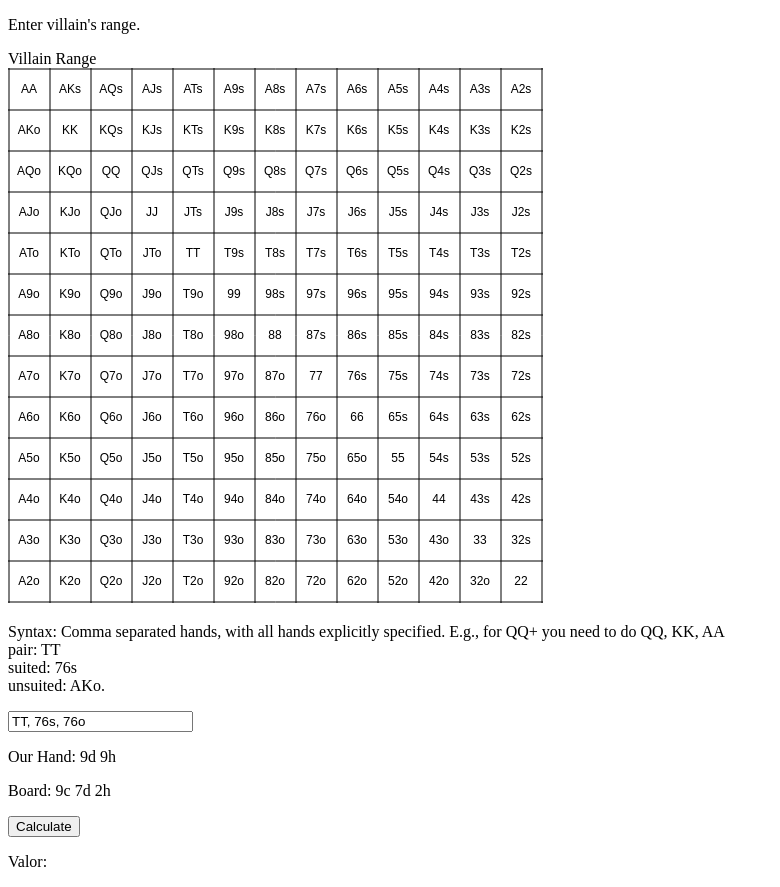
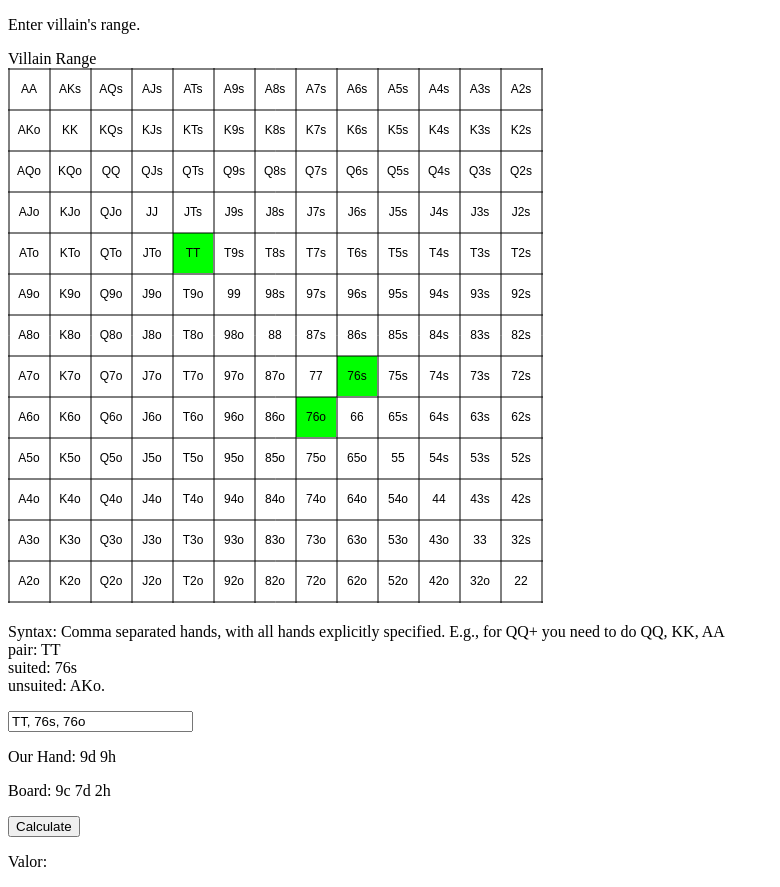
Before and after one commit to OwenQian/ValorCalculator, a plain HTML site: page index.html in a window 1280 px wide. Shown: the whole page, without its empty margins (0-780 px from the left). Drawn offline with Linux system fonts and the light colour scheme.

Commit message:
Basic range selector

```diff
--- a/index.html
+++ b/index.html
@@ -38,8 +38,8 @@
             document.getElementById("btn").addEventListener("click", test);
 
             let canvas = document.getElementById("rangeCanvas");
-            let rangeUI = new RangeUI(canvas);
-            rangeUI.drawGrid();
+            let rangeTextBox = document.getElementById("vrange");
+            let rangeUI = new RangeUI(canvas, rangeTextBox);
         </script>
     </body>
 </html>
--- a/scripts/range-ui.js
+++ b/scripts/range-ui.js
@@ -1,7 +1,7 @@
 const cards = ['A', 'K', 'Q', 'J', 'T', '9', '8', '7', '6', '5', '4', '3', '2'];
 
 export class RangeUI {
-    constructor(canvas, box_height=40, box_width=40) {
+    constructor(canvas, textBox, boxHeight = 40, boxWidth = 40) {
         this.selected =
             [[0, 0, 0, 0, 0, 0, 0, 0, 0, 0, 0, 0, 0],
                 [0, 0, 0, 0, 0, 0, 0, 0, 0, 0, 0, 0, 0],
@@ -18,11 +18,23 @@ export class RangeUI {
                 [0, 0, 0, 0, 0, 0, 0, 0, 0, 0, 0, 0, 0]];
         this.canvas = canvas;
         this.ctx = canvas.getContext("2d");
-        this.box_height = box_height;
-        this.box_width = box_width;
-        canvas.width = 2 + (box_width + 1) * 13;
-        canvas.height = 2 + (box_height + 1) * 13;
+        this.textBox = textBox;
+        this.boxHeight = boxHeight;
+        this.boxWidth = boxWidth;
+        let self = this;
+        this.mousePressed = false;
+        this.pressed = [0, 0];
+        canvas.width = 2 + (boxWidth + 1) * 13;
+        canvas.height = 2 + (boxHeight + 1) * 13;
+        canvas.onmousedown = function(e) { self.onMouseDown(e.clientX, e.clientY); self.mousePressed = true; };
+        canvas.onmouseup = function(e) { self.mousePressed = false; };
+        canvas.onmousemove = function(e) { self.onMouseMove(e.clientX, e.clientY) };
+        canvas.onmouseout = function(e) { self.mousePressed = false; };
+
+        textBox.oninput = function(e) { self.updateRange(this.value) };
+        this.updateRange(textBox.value);
     }
+
     drawGrid() {
         this.ctx.textAlign = "center";
         this.ctx.font = "12px Arial";
@@ -30,18 +42,118 @@ export class RangeUI {
         for (let i = 0; i < 13; i++) {
             for (let j = 0; j < 13; j++) {
                 let hand = i > j ? cards[j] + cards[i] + 's' : i < j ? cards [i] + cards[j] + 'o' : cards[i] + cards[j];
-                let text_x = (1 + (this.box_width / 2)) + ((this.box_width + 1) * i);
-                let text_y = (5 + (this.box_height / 2)) + ((this.box_height + 1) * j);
+                let text_x = (1 + (this.boxWidth / 2)) + ((this.boxWidth + 1) * i);
+                let text_y = (5 + (this.boxHeight / 2)) + ((this.boxHeight + 1) * j);
                 this.ctx.fillText(hand, text_x, text_y);
             }
         }
         for (let i = 0; i < 14; i++) {
             this.ctx.beginPath();
-            this.ctx.moveTo(0, 1 + i * (this.box_height + 1));
-            this.ctx.lineTo(this.canvas.width, 1 + i * (this.box_height + 1));
-            this.ctx.moveTo(1 + i * (this.box_width + 1), 0);
-            this.ctx.lineTo(1 + i * (this.box_width + 1), this.canvas.height);
+            this.ctx.moveTo(0, 1 + i * (this.boxHeight + 1));
+            this.ctx.lineTo(this.canvas.width, 1 + i * (this.boxHeight + 1));
+            this.ctx.moveTo(1 + i * (this.boxWidth + 1), 0);
+            this.ctx.lineTo(1 + i * (this.boxWidth + 1), this.canvas.height);
             this.ctx.stroke();
         }
     }
+
+    clearRange() {
+        for (let i = 0; i < 13; i++)
+            for (let j = 0; j < 13; j++)
+                this.selected[i][j] = 0;
     }
+
+    drawRange() {
+        for (let i = 0; i < 13; i++) {
+            for (let j = 0; j < 13; j++) {
+                if (this.selected[i][j] === 0) {
+                    this.ctx.fillStyle = "#fff";
+                } else {
+                    this.ctx.fillStyle = "#0f0"; // Can add variable here for % played, for now only 100% played
+                }
+                this.ctx.fillRect(1 + (this.boxWidth + 1) * i, 1 + (this.boxHeight + 1) * j, this.boxWidth, this.boxHeight);
+            }
+        }
+    }
+
+    redraw() {
+        this.drawRange();
+        this.drawGrid();
+    }
+
+    updateRange(rangeString) {
+        this.clearRange();
+        let hands = rangeString.split(",").map(x => x.trim());
+        for (let hand of hands) {
+            if (hand.length < 2 || hand.length > 3)
+                continue;
+            let i = cards.indexOf(hand[0]);
+            let j = cards.indexOf(hand[1]);
+            if (i === -1 || j === -1)
+                continue;
+            if (hand.length === 2 && i != j)
+                continue;
+            if (hand.length === 3 && !(hand[2] === 's' || hand[2] === 'o'))
+                continue;
+            if (hand.length === 3 && hand[2] === 's') {
+                let temp = i;
+                i = j;
+                j = temp;
+            }
+            this.selected[i][j] = 1.0;
+        }
+        this.redraw();
+    }
+
+    updateTextBox() {
+        this.textBox.value = '';
+        for (let i = 0; i < 13; i++) {
+            for (let j = 0; j < 13; j++) {
+                if (this.selected[i][j] === 0)
+                    continue;
+                let hand = i > j ? cards[j] + cards[i] + 's' : i < j ? cards [i] + cards[j] + 'o' : cards[i] + cards[j];
+                let hands = this.textBox.value.split(",").map(x => x.trim());
+                if (!hands.includes(hand)) {
+                    this.textBox.value += hand + ', ';
+                }
+            }
+        }
+    }
+
+    mouseCoordsToIndexes(mouseX, mouseY) {
+        let canvasX = mouseX - this.canvas.offsetLeft;
+        let canvasY = mouseY - this.canvas.offsetTop;
+        let i = Math.floor((canvasX - 1) / (this.boxWidth + 1));
+        let j = Math.floor((canvasY - 1) / (this.boxHeight + 1));
+        return [i, j];
+    }
+
+    onMouseDown(mouseX, mouseY) {
+        let indexes = this.mouseCoordsToIndexes(mouseX, mouseY);
+        this.selectHand(indexes[0], indexes[1]);
+    }
+
+    onMouseMove(mouseX, mouseY) {
+        if (this.mousePressed) {
+            let indexes = this.mouseCoordsToIndexes(mouseX, mouseY);
+            let i = indexes[0];
+            let j = indexes[1];
+            if (this.pressed[0] === i && this.pressed[1] === j)
+                return;
+            this.pressed[0] = i;
+            this.pressed[1] = j;
+            this.selectHand(i, j);
+        }
+    }
+
+    selectHand(i, j) {
+        if (i < 0 || j < 0 || i > 12 || j > 12)
+            return;
+        if (this.selected[i][j] > 0)
+            this.selected[i][j] = 0;
+        else
+            this.selected[i][j] = 1.0;
+        this.redraw();
+        this.updateTextBox()
+    }
+}
```
Lines whose indentation alone changed are shown as unchanged.
